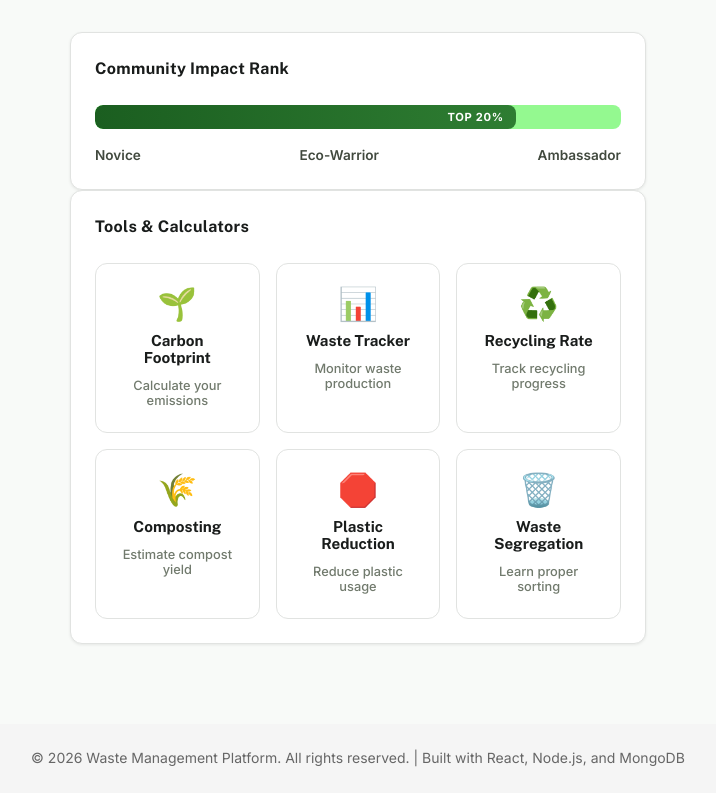
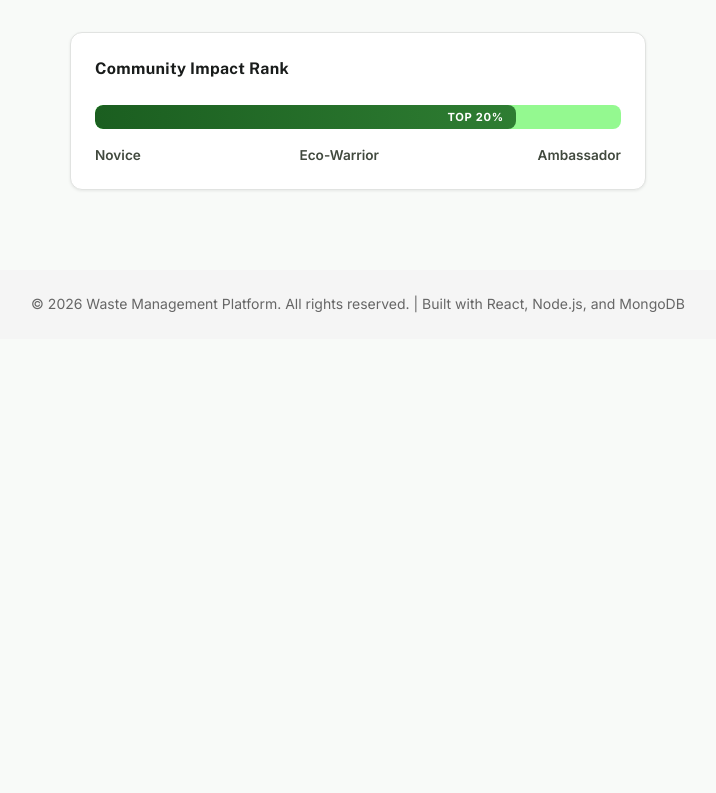
Before and after one commit to NextGen-Tech-Lab/waste-management-website, a React (Vite) app in the folder frontend/: page /user/dashboard in a window 1280 px wide. Shown: the part 1319-2112 px from the top of the page, without its empty margins (282-998 px from the left). After the commit the page ends 1658 px from the top, so only its background shows below. Built offline with nearby package versions, Linux system fonts and the light colour scheme; no server answers; sample sign-in values are in the browser's storage.

Commit message:
updated dashboard

```diff
--- a/frontend/src/pages/UserDashboard.jsx
+++ b/frontend/src/pages/UserDashboard.jsx
@@ -503,41 +503,6 @@ const UserDashboard = () => {
               </div>
             </div>
 
-            <div className="card">
-              <h3 className="card-title">Tools & Calculators</h3>
-              <div className="tools-grid">
-                <button className="action-card" onClick={() => handleNavigate('/calculator/carbon-footprint')}>
-                  <span className="action-icon">🌱</span>
-                  <span className="action-label">Carbon Footprint</span>
-                  <span className="action-desc">Calculate your emissions</span>
-                </button>
-                <button className="action-card" onClick={() => handleNavigate('/calculator/waste-tracker')}>
-                  <span className="action-icon">📊</span>
-                  <span className="action-label">Waste Tracker</span>
-                  <span className="action-desc">Monitor waste production</span>
-                </button>
-                <button className="action-card" onClick={() => handleNavigate('/calculator/recycling-rate')}>
-                  <span className="action-icon">♻️</span>
-                  <span className="action-label">Recycling Rate</span>
-                  <span className="action-desc">Track recycling progress</span>
-                </button>
-                <button className="action-card" onClick={() => handleNavigate('/calculator/composting')}>
-                  <span className="action-icon">🌾</span>
-                  <span className="action-label">Composting</span>
-                  <span className="action-desc">Estimate compost yield</span>
-                </button>
-                <button className="action-card" onClick={() => handleNavigate('/calculator/plastic-reduction')}>
-                  <span className="action-icon">🛑</span>
-                  <span className="action-label">Plastic Reduction</span>
-                  <span className="action-desc">Reduce plastic usage</span>
-                </button>
-                <button className="action-card" onClick={() => handleNavigate('/calculator/waste-segregation')}>
-                  <span className="action-icon">🗑️</span>
-                  <span className="action-label">Waste Segregation</span>
-                  <span className="action-desc">Learn proper sorting</span>
-                </button>
-              </div>
-            </div>
           </section>
 
           <aside className="right-column">
```
